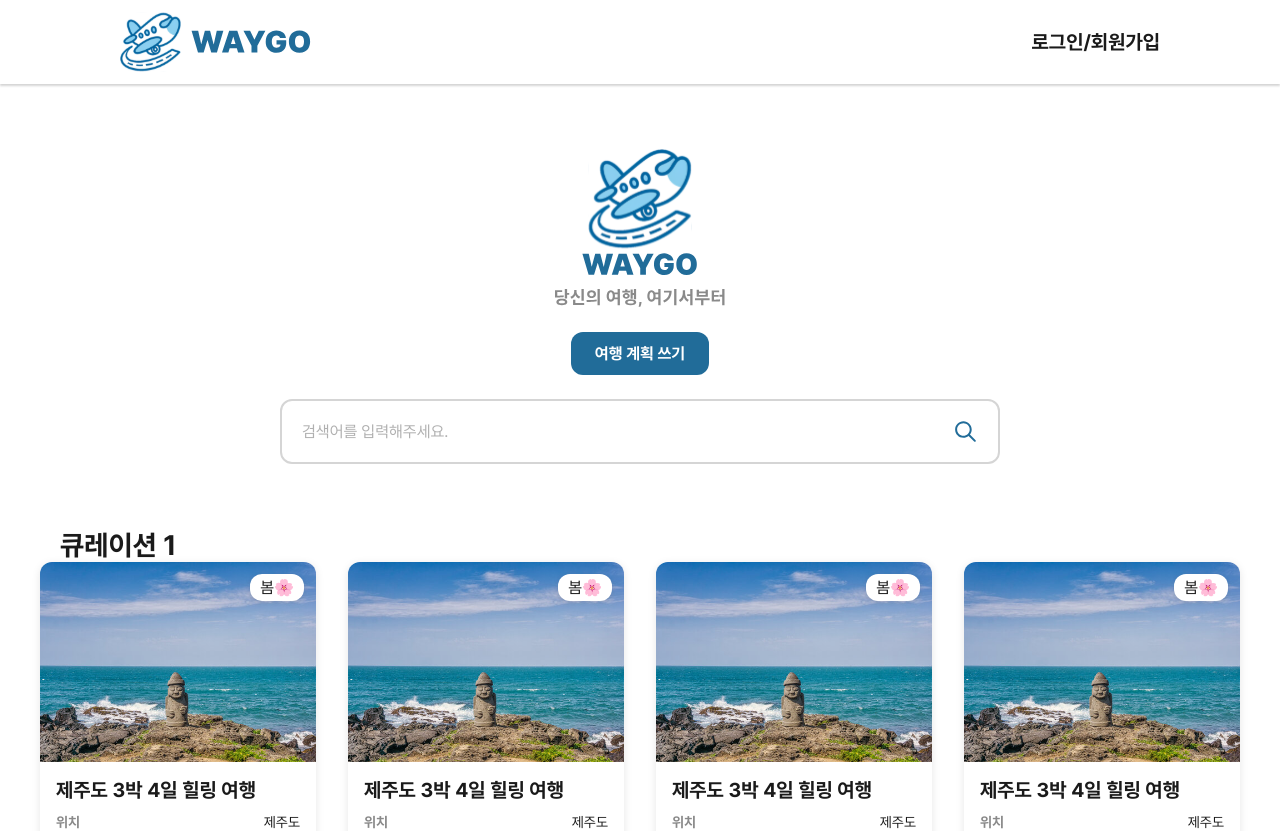
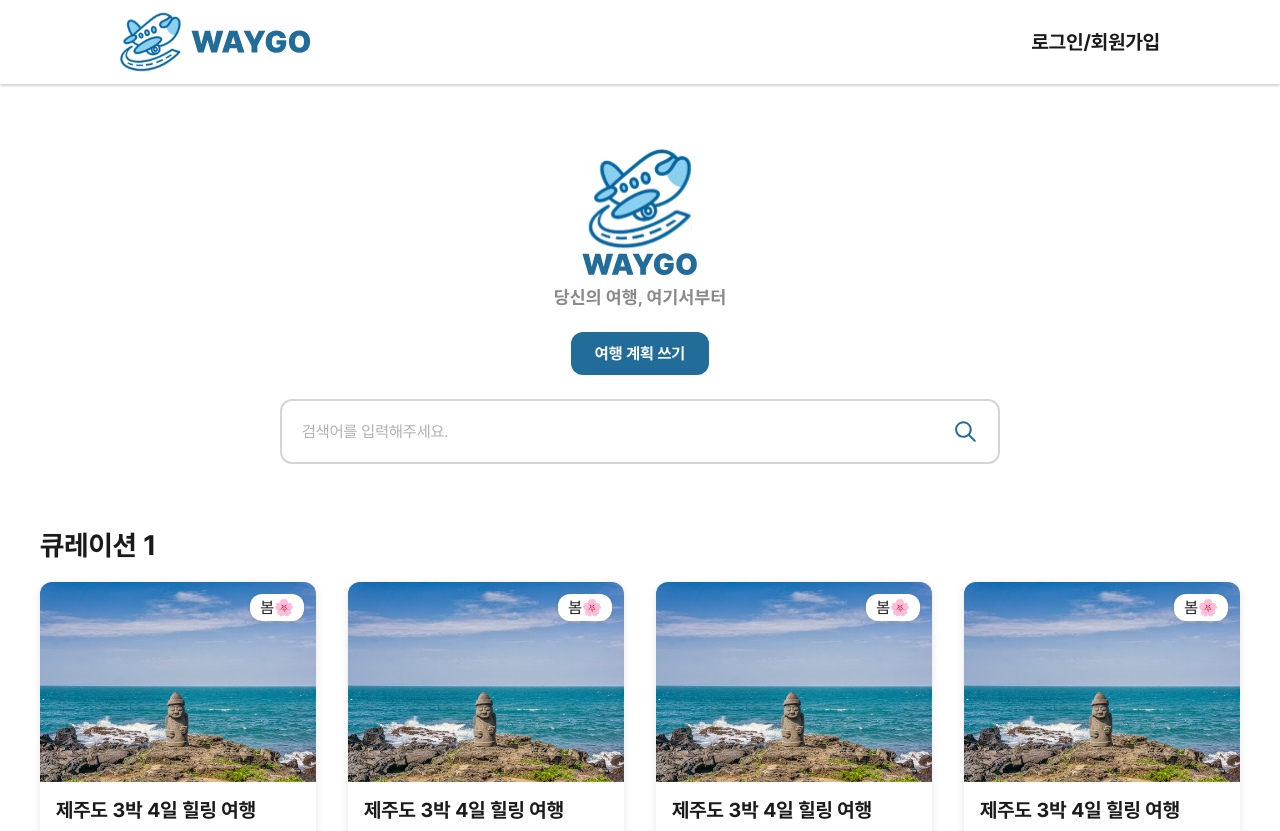
Before and after one commit to FRONT-END-BOOTCAMP-PLUS-4/Team_06_WayGo, a Next.js app: page / in a window 1280 px wide. Shown: the top 831 px of the page. Built offline with nearby package versions, Linux system fonts and the light colour scheme.

Commit message:
feat: PlanCardList section title 여백 수정

```diff
--- a/app/components/planCardList/planCardList.module.scss
+++ b/app/components/planCardList/planCardList.module.scss
@@ -5,7 +5,7 @@
   .section-title {
     font-size: $font-section-title;
     font-weight: bold;
-    margin-left: 20px;
+    margin-bottom: 20px;
   }
   .card-grid {
     display: grid;
@@ -15,7 +15,6 @@
   .card-scroll {
     display: flex;
     gap: 24px;
-    padding: 20px;
     overflow-x: scroll;
     -ms-overflow-style: none;
     scrollbar-width: none;
```
